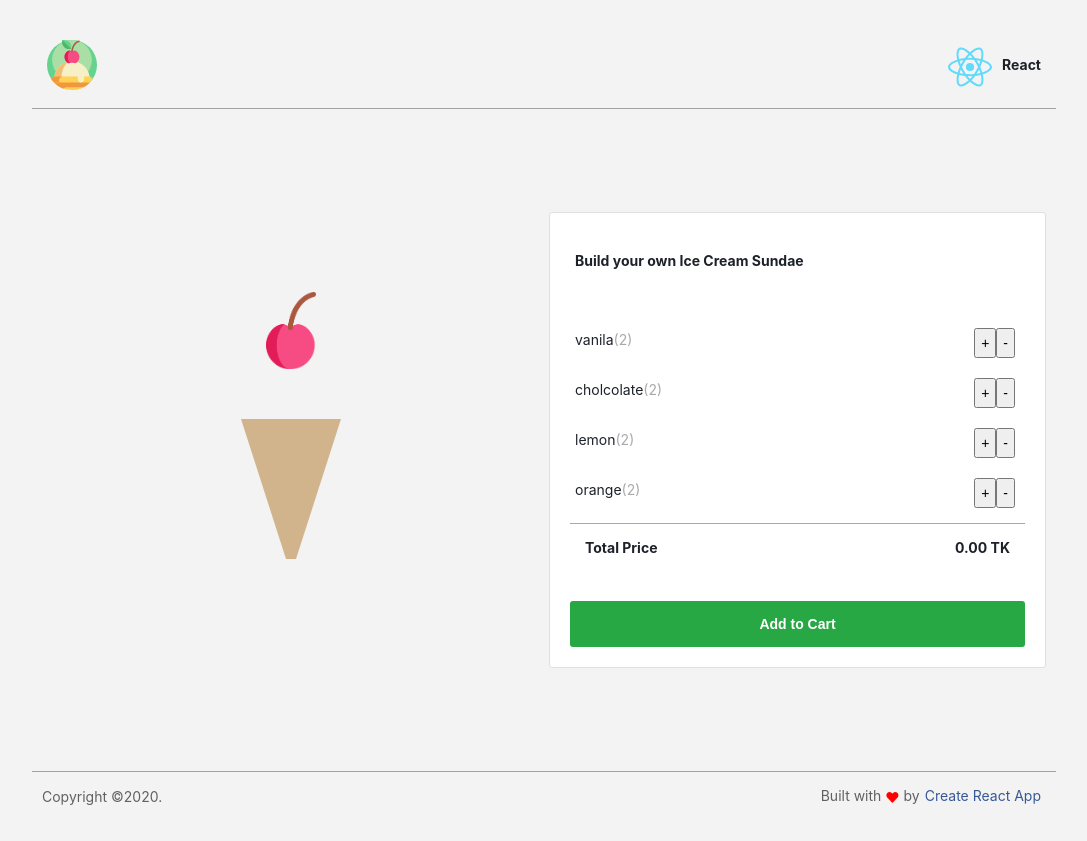
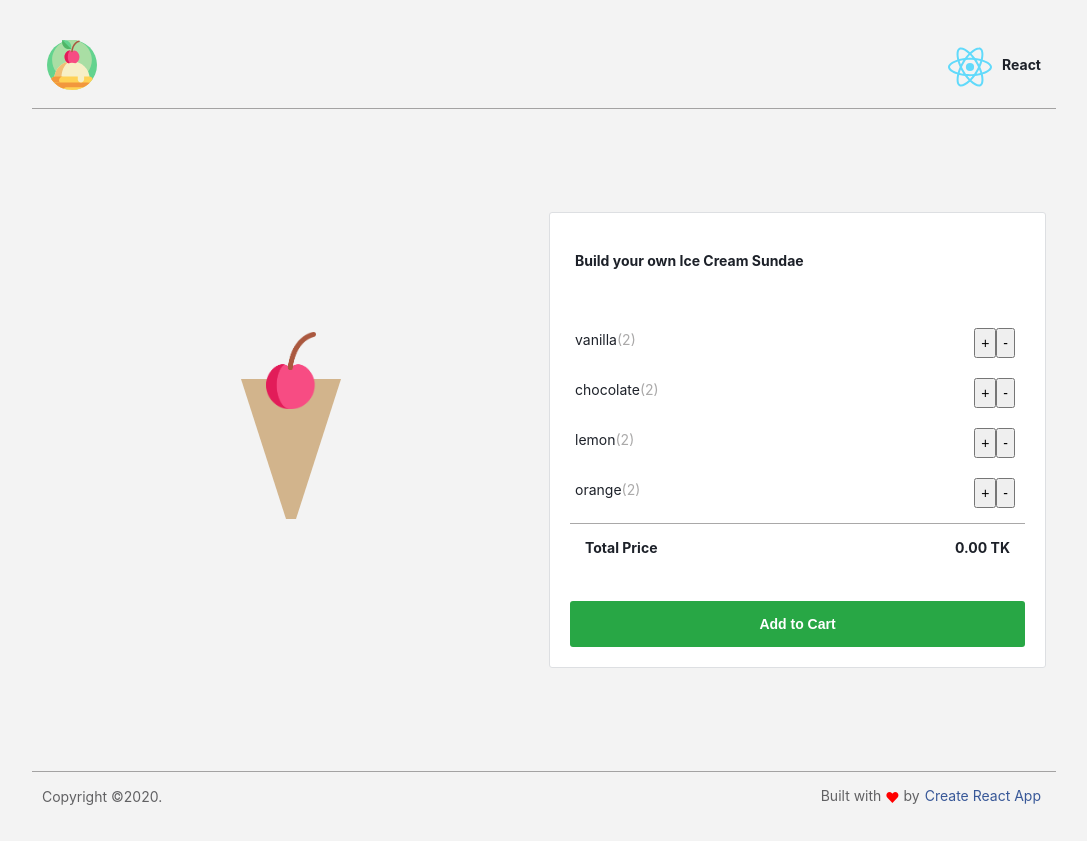
Before and after one commit to abduallahnoorsayket/ice-cream-app-react, a React (Create React App) app: page / in a window 1280 px wide. Shown: the whole page, without its empty margins (96-1183 px from the left). Built offline with nearby package versions, Linux system fonts and the light colour scheme.

Commit message:
icream layer added by click

```diff
--- a/src/components/Builder/Builder.js
+++ b/src/components/Builder/Builder.js
@@ -4,12 +4,12 @@ import Items from "./Items/Items";
 import { TotalPrice } from "./TotalPrice/TotalPrice";
 import { Modal } from "./Modal/Modal";
 
-export const Builder = ({ items, price }) => {
+export const Builder = ({ items, price, add, remove }) => {
   return (
     <div>
       <div className={classes.builder}>
         <h3>Build your own Ice Cream Sundae</h3>
-        <Items items={items} />
+        <Items items={items} add={add} remove={remove} />
         <TotalPrice price={price} />
         {/* onclick="next()" */}
         <button type="button" className={[classes.order, "rounded"].join(" ")}>
--- a/src/components/Builder/Items/Item/Item.js
+++ b/src/components/Builder/Items/Item/Item.js
@@ -1,16 +1,24 @@
 import React from "react";
 import classes from "./Item.module.css";
 
-export const Item = ({ name }) => {
+export const Item = ({ name, add, remove }) => {
   return (
     <li className={classes.item}>
       <span>{name}</span>
       <span className={classes.quantity}>2</span>
       <div className="right">
-        <button type="button" className={[classes.plus, "rounded"].join("")}>
+        <button
+          onClick={add.bind(this, name)}
+          type="button"
+          className={[classes.plus, "rounded"].join("")}
+        >
           +
         </button>
-        <button type="button" className={[classes.minus, "rounded"].join("")}>
+        <button
+          onClick={remove. bind(this, name)}
+          type="button"
+          className={[classes.minus, "rounded"].join("")}
+        >
           -
         </button>
       </div>
--- a/src/components/Builder/Items/Items.js
+++ b/src/components/Builder/Items/Items.js
@@ -1,13 +1,13 @@
 import React from "react";
 import { Item } from "./Item/Item";
 
-export const Items = ({ items }) => {
+export const Items = ({ items, add, remove }) => {
   const flavours = Object.keys(items);
   return (
     <div>
       <ul>
         {flavours.map((flavour) => (
-          <Item key={flavour} name={flavour} />
+          <Item key={flavour} name={flavour} add={add} remove={remove} />
         ))}
       </ul>
     </div>
--- a/src/components/IceCream/IceCream.js
+++ b/src/components/IceCream/IceCream.js
@@ -3,7 +3,7 @@ import React from "react";
 import classes from "./IceCream.module.css";
 import { Scoop } from "./Scoop/Scoop";
 
-export const IceCream = () => {
+export const IceCream = ({ scoops }) => {
   // const flavours = Object.keys(scoops);
   return (
     <div>
@@ -13,7 +13,10 @@ export const IceCream = () => {
         {/* {flavours.map((flavour) => (
           <Scoop key={flavour} scoop={flavour} />
         ))} */}
-        <Scoop />
+        {scoops.map((scoop) => (
+          <Scoop key={`${scoop}${Math.random()}`} scoop={scoop} />
+        ))}
+
         <div className={classes.cherry}></div>
       </div>
     </div>
--- a/src/components/IceCream/Scoop/Scoop.js
+++ b/src/components/IceCream/Scoop/Scoop.js
@@ -2,7 +2,7 @@ import React from "react";
 import classes from "./Scoop.module.css";
 
 export const Scoop = ({ scoop }) => {
-  return <div className={[classes.scoop, classes[scoop]].join("")}></div>;
+  return <div className={[classes.scoop,classes[scoop]].join(' ')}></div>;
 };
 
 export default Scoop;
--- a/src/containers/IceCreamBuilder/IceCreamBuilder.js
+++ b/src/containers/IceCreamBuilder/IceCreamBuilder.js
@@ -6,8 +6,8 @@ import { IceCream } from "../../components/IceCream/IceCream";
 export default class IceCreamBuilder extends Component {
   state = {
     items: {
-      vanila: 45,
-      cholcolate: 30,
+      vanilla: 45,
+      chocolate: 30,
       lemon: 20,
       orange: 15,
     },
@@ -40,11 +40,16 @@ export default class IceCreamBuilder extends Component {
   };
 
   render() {
-    const { items, totalPrice } = this.state;
+    const { items, totalPrice, scoops } = this.state;
     return (
       <div className={["container", classes.container].join(" ")}>
-        <IceCream />
-        <Builder items={items} price={totalPrice} />
+        <IceCream scoops={scoops} />
+        <Builder
+          items={items}
+          price={totalPrice}
+          add={this.addScoop}
+          remove={this.removeScoop}
+        />
       </div>
     );
   }
```
